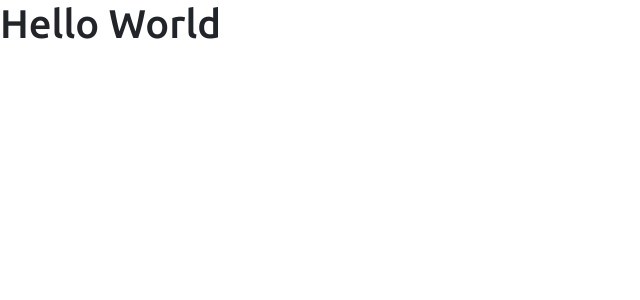
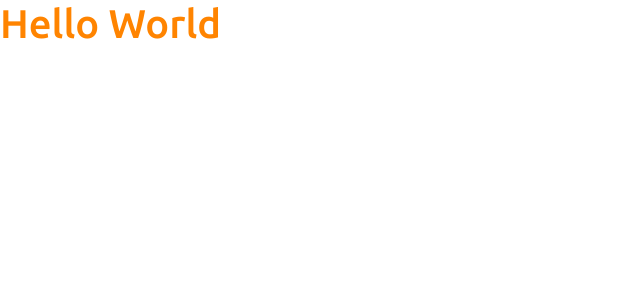
Before and after one commit to Kaue-Romero/Projeto-sds3, a React (Create React App) app in the folder frontend/: page / in a window 1280 px wide. Shown: the top 300 px of the page, without its empty margins (0-640 px from the left). Built offline with nearby package versions, Linux system fonts and the light colour scheme.

Commit message:
Bootstrap

```diff
--- a/frontend/src/App.tsx
+++ b/frontend/src/App.tsx
@@ -1,7 +1,7 @@
 function App() {
   return (
     <div>
-      <h1>Hello World</h1>
+      <h1 className="text-primary">Hello World</h1>
     </div>
   );
 }
```
